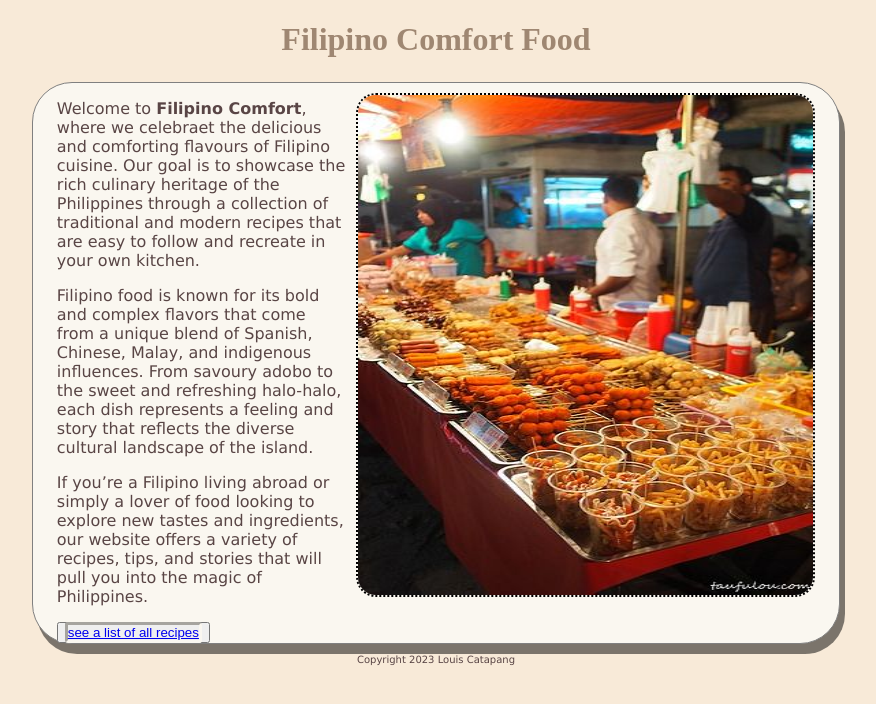
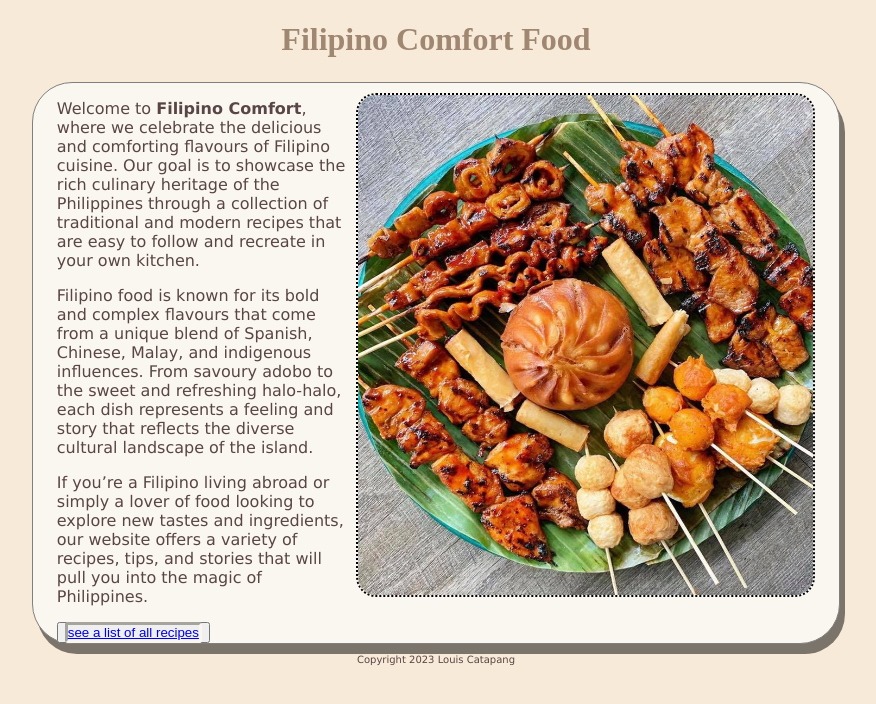
Before and after one commit to Loohwis/Recipe1, a Jekyll site: the page built from home/index.md, in a window 1280 px wide. Shown: the top 704 px of the page, without its empty margins (204-1080 px from the left). Built offline with Jekyll 4.4.1, drawn with Linux system fonts in a browser that asks for light colours.

Commit message:
Update Home Page “index”

```diff
--- a/home/index.md
+++ b/home/index.md
@@ -1,13 +1,13 @@
 ---
 title: Filipino Comfort Food
-coverimage: ../uploads/streetfood.jpg
+coverimage: ../uploads/food.jpg
 permalink: /
 layout: recipeshome
 published: true
 date: 2023-03-10T17:24:04.926Z
 ---
-W﻿elcome to **Filipino Comfort**, where we celebraet the delicious and comforting flavours of Filipino cuisine. Our goal is to showcase the rich culinary heritage of the Philippines through a collection of traditional and modern recipes that are easy to follow and recreate in your own kitchen.
+W﻿elcome to **Filipino Comfort**, where we celebrate the delicious and comforting flavours of Filipino cuisine. Our goal is to showcase the rich culinary heritage of the Philippines through a collection of traditional and modern recipes that are easy to follow and recreate in your own kitchen.
 
-F﻿ilipino food is known for its bold and complex flavors that come from a unique blend of Spanish, Chinese, Malay, and indigenous influences. From savoury adobo to the sweet and refreshing halo-halo, each dish represents a feeling and story that reflects the diverse cultural landscape of the island.
+F﻿ilipino food is known for its bold and complex flavours that come from a unique blend of Spanish, Chinese, Malay, and indigenous influences. From savoury adobo to the sweet and refreshing halo-halo, each dish represents a feeling and story that reflects the diverse cultural landscape of the island.
 
 If you're a Filipino living abroad or simply a lover of food looking to explore new tastes and ingredients, our website offers a variety of recipes, tips, and stories that will pull you into the magic of Philippines.
```
Also changed, not shown: uploads/food.jpg (added).
